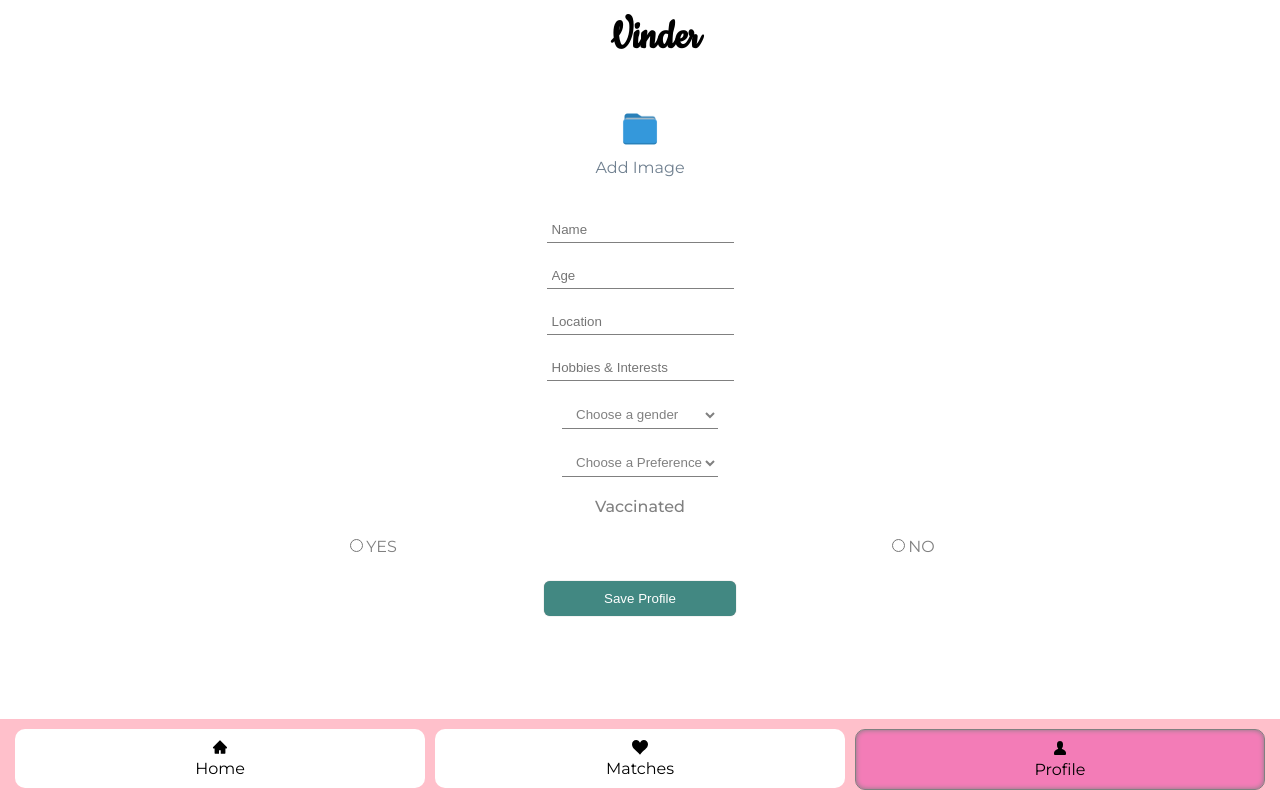
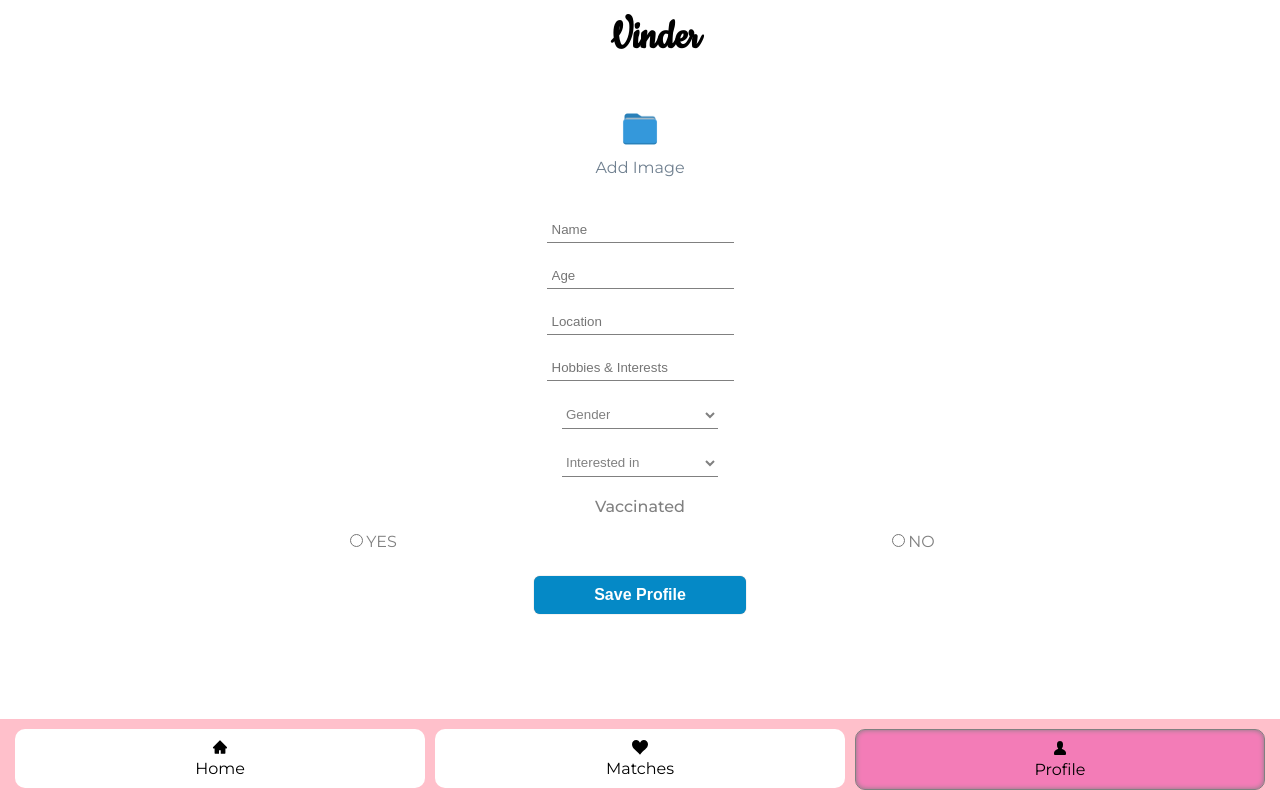
Before and after one commit to nls20/Dating_App_Frontend, a React (Create React App) app: page /profile in a window 1280 px wide. Built offline with nearby package versions, Linux system fonts and the light colour scheme.

Commit message:
Save profile button CSS'd

```diff
--- a/src/components/Profile/Form.js
+++ b/src/components/Profile/Form.js
@@ -161,13 +161,13 @@ const Form = ({submitted, hasBeenSubmitted}) => {
        value={hobbies}
        onChange={handleHobbies} required/>
        <select className="option-bar" onChange={handleGender}>
-           <option value="gender" disabled selected hidden>Choose a gender</option>
+           <option value="gender" disabled selected hidden>Gender</option>
            <option value="male" >Male</option>
            <option value="female" >Female</option>
            <option value="non-binary" >non-binary</option>
        </select>
        <select className="option-bar" onChange={handlePreference}>
-           <option value="gender" disabled selected hidden>Choose a Preference</option>
+           <option value="gender" disabled selected hidden>Interested in</option>
            <option value="male" >Male</option>
            <option value="female" >Female</option>
            <option value="non-binary" >non-binary</option>
--- a/src/components/Profile/style/FromStyling.css
+++ b/src/components/Profile/style/FromStyling.css
@@ -23,13 +23,17 @@
   padding: 10px 60px;
   border: none;
   color: white;
-  background-color: rgb(66, 136, 130);
+  font-weight: bold;
+  font-size: 16px;
+  background-color: #0589c6;
   box-shadow: gray 0 0 1px;
   border-radius: 6px;
   margin: 15px auto;
+
 }
 
 #button:hover{
+  background-color: #039ce3;
   box-shadow: 0 0 7px gray;
   color: white;
 }
@@ -41,7 +45,7 @@
 }
 
 .Choice{
-  padding: 10px 10px;
+  padding: 10px 0px;
   margin: 10px 10px;
 }
 
@@ -52,7 +56,7 @@
   border: none;
   color: gray;
   border-bottom: 1px gray solid;
-  padding: 5px 10px;
+  padding: 5px 0px;
   width: 156px;
   background-color: white;
 }
@@ -92,7 +96,7 @@
   display: flex;
   justify-content: space-around;
   margin: 0px;
-  padding-top: 20px;
+  padding-top: 15px;
   padding-left: 100px;
   padding-right: 100px;
   color: gray;
```
